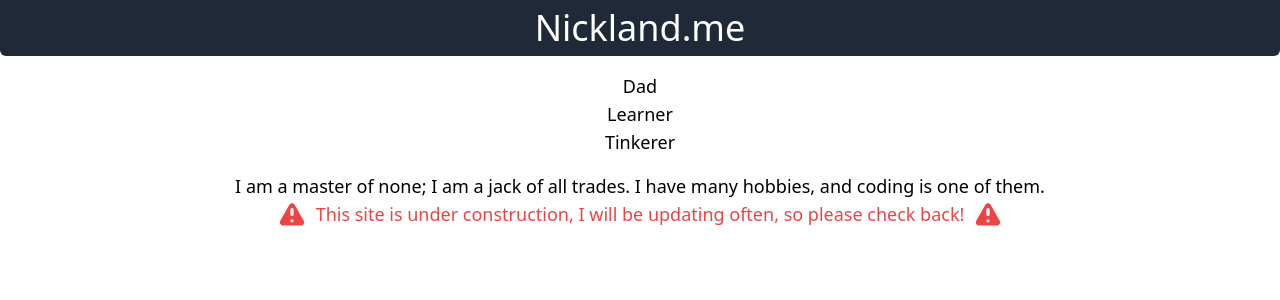
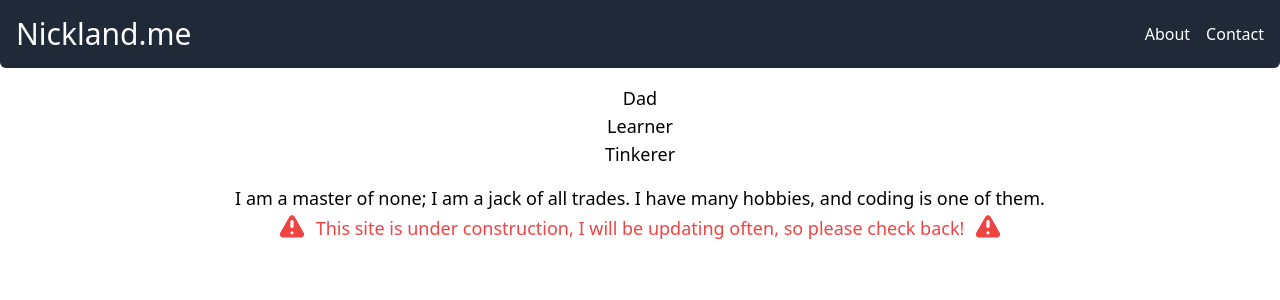
Before and after one commit to ndland/nickland.me, a Next.js app: page / in a window 1280 px wide. Shown: the top 300 px of the page. Built offline with nearby package versions, Linux system fonts and the light colour scheme.

Commit message:
✨ Add navigation links to home page

```diff
--- a/package.json
+++ b/package.json
@@ -22,8 +22,10 @@
     "@storybook/addon-essentials": "^6.3.12",
     "@storybook/addon-links": "^6.3.12",
     "@storybook/react": "^6.3.12",
+    "@testing-library/dom": "^8.11.1",
     "@testing-library/jest-dom": "^5.15.0",
     "@testing-library/react": "^12.1.2",
+    "@testing-library/user-event": "^13.5.0",
     "@types/node": "16.11.7",
     "@types/react": "17.0.35",
     "autoprefixer": "^9",
--- /dev/null
+++ b/pages/about.tsx
@@ -0,0 +1,7 @@
+import { NextPage } from "next";
+
+const About: NextPage = () => {
+  return <div>About</div>;
+};
+
+export default About;
--- /dev/null
+++ b/pages/contact.tsx
@@ -0,0 +1,7 @@
+import { NextPage } from "next";
+
+const Contact: NextPage = () => {
+  return <div>Contact</div>;
+};
+
+export default Contact;
--- a/pages/index.tsx
+++ b/pages/index.tsx
@@ -1,9 +1,11 @@
 import type { NextPage } from "next";
 import Head from "next/head";
+import { useRouter } from "next/router";
 import { NavBar } from "../components/NavBar";
 import { ExclamationIcon } from "@heroicons/react/solid";
 
 const Home: NextPage = () => {
+  const router = useRouter();
   return (
     <>
       <Head>
@@ -11,8 +13,15 @@ const Home: NextPage = () => {
         <meta name="description" content="Generated by create next app" />
         <link rel="icon" href="/favicon.ico" />
       </Head>
-      <NavBar label="navbar" className="bg-gray-800 p-2 text-center">
-        <div className="text-white text-4xl">Nickland.me</div>
+      <NavBar
+        label="navbar"
+        className="text-white bg-gray-800 text-center flex justify-between items-center p-4"
+      >
+        <div className="text-3xl">Nickland.me</div>
+        <div className="flex space-x-4">
+          <button onClick={() => router.push("/about")}>About</button>
+          <button onClick={() => router.push("/contact")}>Contact</button>
+        </div>
       </NavBar>
       <div className="flex flex-col text-lg p-4 text-center">
         <ul>
@@ -23,14 +32,14 @@ const Home: NextPage = () => {
         <p className="pt-4">
           I am a master of none; I am a jack of all trades. I have many hobbies,
           and coding is one of them.
-          <div className="flex justify-center text-red-500">
+          <span className="flex justify-center items-center text-red-500">
             <ExclamationIcon className="w-8 " />
             <span className="mx-2">
               This site is under construction, I will be updating often, so
               please check back!
             </span>
             <ExclamationIcon className="w-8 " />
-          </div>
+          </span>
         </p>
       </div>
     </>
```
Also changed, not shown: 2 other files (tests, documents, lock files or other folders).
